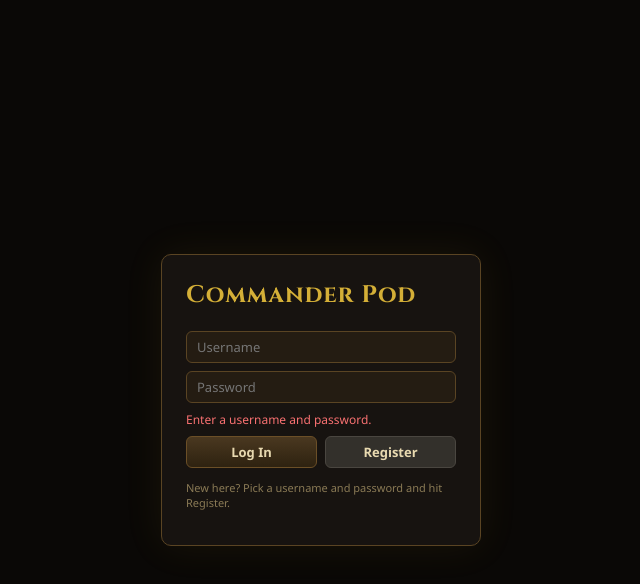
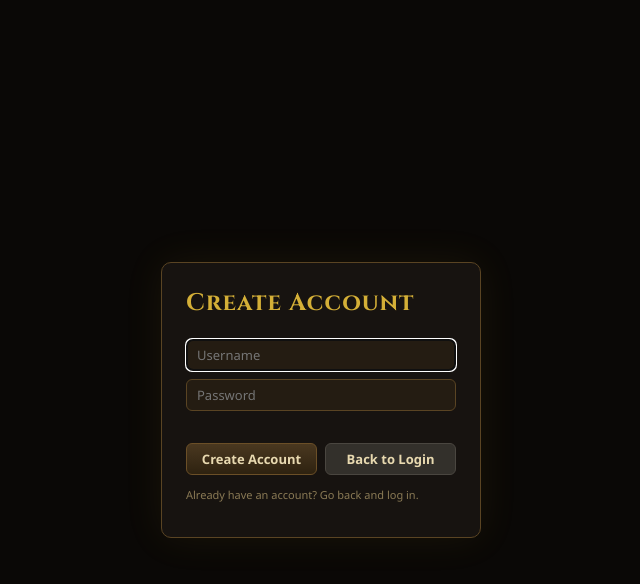
Before and after one commit to ijustwantedmycheeeeese/commander-pod, a website: page index.html in a window 1280 px wide. Both pictures are taken after a click on the button "Register". Shown: the whole page, without its empty margins (319-959 px from the left). Drawn offline with nearby package versions, Linux system fonts and the light colour scheme.

Commit message:
Give Register its own screen instead of registering inline
Clicking Register on the login screen previously called /api/register
immediately using whatever was in the login form's fields -- easy to
trigger by mistake, and gave no room to make the "you'll need approval"
result more prominent. Register now opens a dedicated Create Account
screen; nothing is submitted until the user fills it in and confirms
there. On success it prefills the login screen's username so trying to
log in with the new (still-pending) credentials is one click away --
which correctly surfaces the existing "still waiting on admin approval"
rejection from /api/login.

```diff
--- a/index.html
+++ b/index.html
@@ -27,10 +27,10 @@
     button.mini-btn:hover, .mini-btn:hover { background: #45403a; }
     .flex-row { display: flex; gap: 8px; align-items: center; }
 
-    #auth-screen { position: fixed; inset: 0; background: #0a0806; display: flex; align-items: center; justify-content: center; z-index: 500; }
-    #auth-box { background: #171310; border: 1px solid #5a4423; border-radius: 10px; padding: 24px; width: 320px; box-shadow: 0 0 40px rgba(212,175,55,0.08); }
-    #auth-box input { width: 100%; margin-bottom: 8px; }
-    #auth-error { color: #f87171; font-size: 12px; min-height: 16px; margin-bottom: 8px; }
+    #auth-screen, #register-screen { position: fixed; inset: 0; background: #0a0806; display: flex; align-items: center; justify-content: center; z-index: 500; }
+    #auth-box, #register-box { background: #171310; border: 1px solid #5a4423; border-radius: 10px; padding: 24px; width: 320px; box-shadow: 0 0 40px rgba(212,175,55,0.08); }
+    #auth-box input, #register-box input { width: 100%; margin-bottom: 8px; }
+    #auth-error, #register-error { color: #f87171; font-size: 12px; min-height: 16px; margin-bottom: 8px; }
 
     #app-root { display: none; flex-direction: column; height: 100vh; }
 
@@ -241,10 +241,24 @@
       <input type="password" id="auth-password" placeholder="Password">
       <div id="auth-error"></div>
       <div class="flex-row">
-        <button onclick="submitAuth('login')" style="flex:1;">Log In</button>
-        <button onclick="submitAuth('register')" class="secondary" style="flex:1;">Register</button>
+        <button onclick="submitAuth()" style="flex:1;">Log In</button>
+        <button onclick="showRegisterScreen()" class="secondary" style="flex:1;">Register</button>
       </div>
-      <p style="font-size:11px;color:#8a7a55;margin-top:12px;">New here? Pick a username and password and hit Register.</p>
+      <p style="font-size:11px;color:#8a7a55;margin-top:12px;">New here? Hit Register to create an account.</p>
+    </div>
+  </div>
+
+  <div id="register-screen" style="display:none;">
+    <div id="register-box">
+      <h2 class="mtg-title" style="margin-top:0;">Create Account</h2>
+      <input type="text" id="register-username" placeholder="Username">
+      <input type="password" id="register-password" placeholder="Password">
+      <div id="register-error"></div>
+      <div class="flex-row">
+        <button onclick="submitRegister()" style="flex:1;">Create Account</button>
+        <button onclick="showLoginScreen()" class="secondary" style="flex:1;">Back to Login</button>
+      </div>
+      <p style="font-size:11px;color:#8a7a55;margin-top:12px;">Already have an account? Go back and log in.</p>
     </div>
   </div>
 
@@ -769,25 +783,60 @@
       socket.connect();
     }
 
-    async function submitAuth(mode) {
+    async function submitAuth() {
       const username = document.getElementById("auth-username").value.trim();
       const password = document.getElementById("auth-password").value;
       const errEl = document.getElementById("auth-error");
+      errEl.style.color = "";
       errEl.innerText = "";
       if (!username || !password) { errEl.innerText = "Enter a username and password."; return; }
       try {
-        const res = await fetch("/api/" + mode, { method: "POST", headers: { "Content-Type": "application/json" }, body: JSON.stringify({ username, password }) });
+        const res = await fetch("/api/login", { method: "POST", headers: { "Content-Type": "application/json" }, body: JSON.stringify({ username, password }) });
         const data = await res.json();
-        if (data.success && data.pending) {
-          // Registered, but there's no session token -- new accounts wait for admin approval
-          // before they can actually log in (see /api/register). Nothing to connect to yet.
-          errEl.style.color = "#4ade80";
-          errEl.innerText = data.message || "Account created — waiting on admin approval.";
-        } else if (data.success) {
+        if (data.success) {
           localStorage.setItem("mtgToken", data.token);
           connectWithToken(data.token);
         } else {
-          errEl.style.color = "";
+          errEl.innerText = data.error || "Something went wrong.";
+        }
+      } catch (e) {
+        errEl.innerText = "Could not reach server.";
+      }
+    }
+
+    function showRegisterScreen() {
+      document.getElementById("auth-screen").style.display = "none";
+      document.getElementById("register-screen").style.display = "flex";
+      document.getElementById("register-username").value = "";
+      document.getElementById("register-password").value = "";
+      const errEl = document.getElementById("register-error");
+      errEl.style.color = "";
+      errEl.innerText = "";
+      document.getElementById("register-username").focus();
+    }
+
+    function showLoginScreen() {
+      document.getElementById("register-screen").style.display = "none";
+      document.getElementById("auth-screen").style.display = "flex";
+    }
+
+    async function submitRegister() {
+      const username = document.getElementById("register-username").value.trim();
+      const password = document.getElementById("register-password").value;
+      const errEl = document.getElementById("register-error");
+      errEl.style.color = "";
+      errEl.innerText = "";
+      if (!username || !password) { errEl.innerText = "Enter a username and password."; return; }
+      try {
+        const res = await fetch("/api/register", { method: "POST", headers: { "Content-Type": "application/json" }, body: JSON.stringify({ username, password }) });
+        const data = await res.json();
+        if (data.success && data.pending) {
+          // No session token -- new accounts wait for admin approval before they can log in
+          // (see /api/register). Prefill the login screen so trying to log in now is one click away.
+          errEl.style.color = "#4ade80";
+          errEl.innerText = data.message || "Account created — waiting on admin approval.";
+          document.getElementById("auth-username").value = username;
+        } else {
           errEl.innerText = data.error || "Something went wrong.";
         }
       } catch (e) {
```
